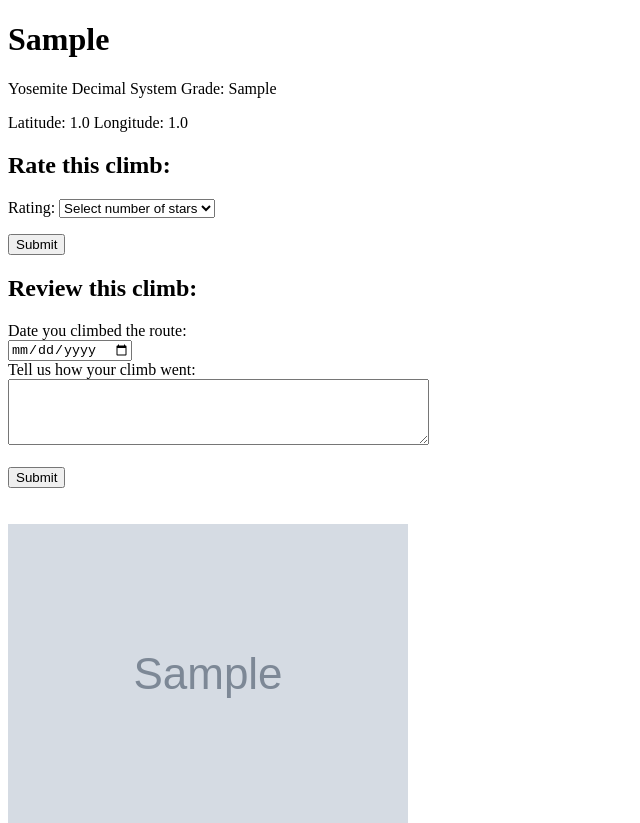
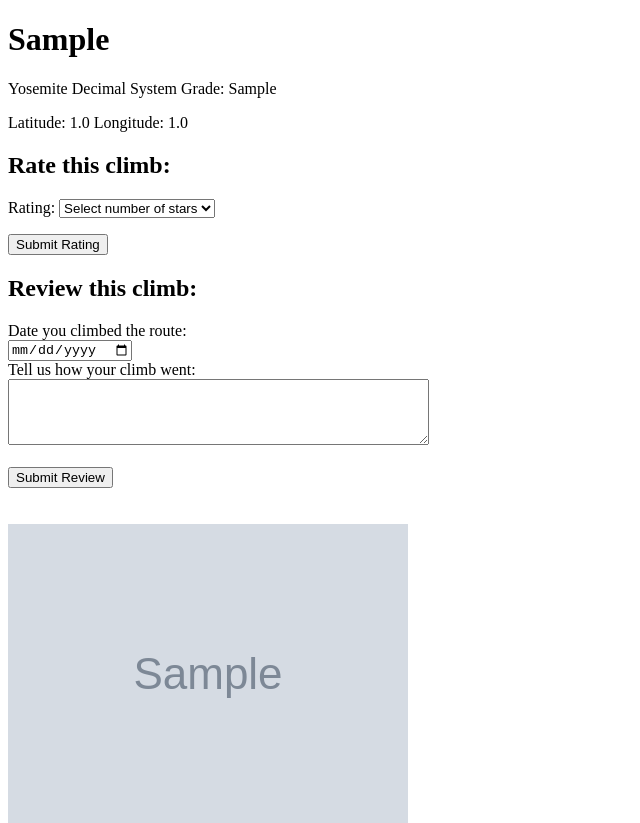
Before and after one commit to CruxCat/cruxfinder-project, a Flask app: page /routes/1 in a window 1280 px wide. Shown: the top 823 px of the page, without its empty margins (0-640 px from the left). Run offline with Flask 2, Linux system fonts and the light colour scheme; the visitor is signed in with stand-in values (Sample User, id 1); tables that the repository leaves empty hold one stand-in row (Sample ...).

Commit message:
revised submit buttons to clarify input

```diff
--- a/templates/route_details.html
+++ b/templates/route_details.html
@@ -26,7 +26,7 @@
     </select>
   </p>
   <p>
-    <input type="submit">
+    <button type="submit">Submit Rating</button>
   </p>
 </form>
 {% endif %}
@@ -41,7 +41,7 @@
   <label for="review">Tell us how your climb went:</label>
   <br>
   <textarea id="review" name="review" required="required" rows="4" cols="50"></textarea><br><br>
-  <button type="submit">Submit</button>
+  <button type="submit">Submit Review</button>
 </form>
 
 {% endif %}
```
